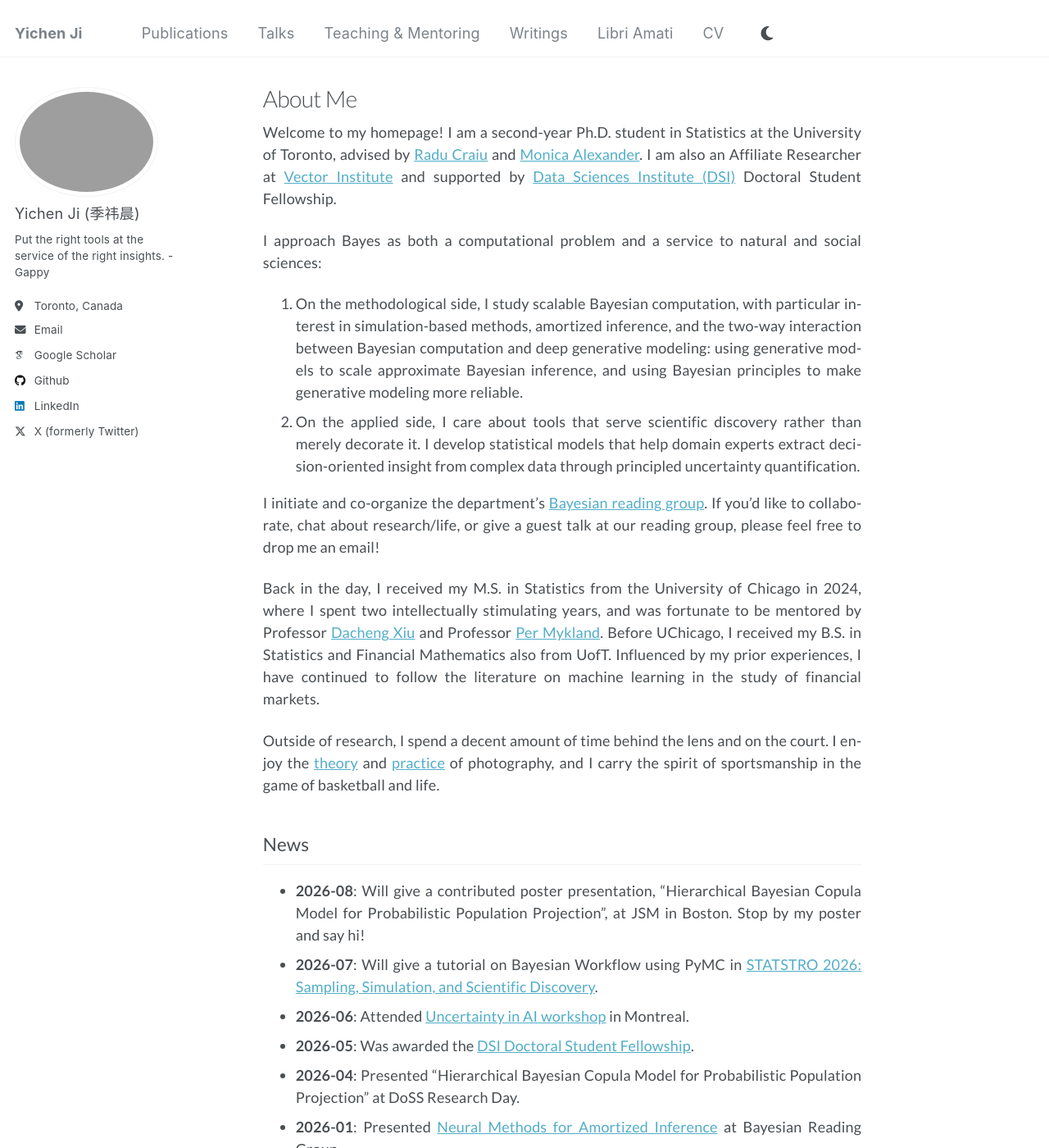
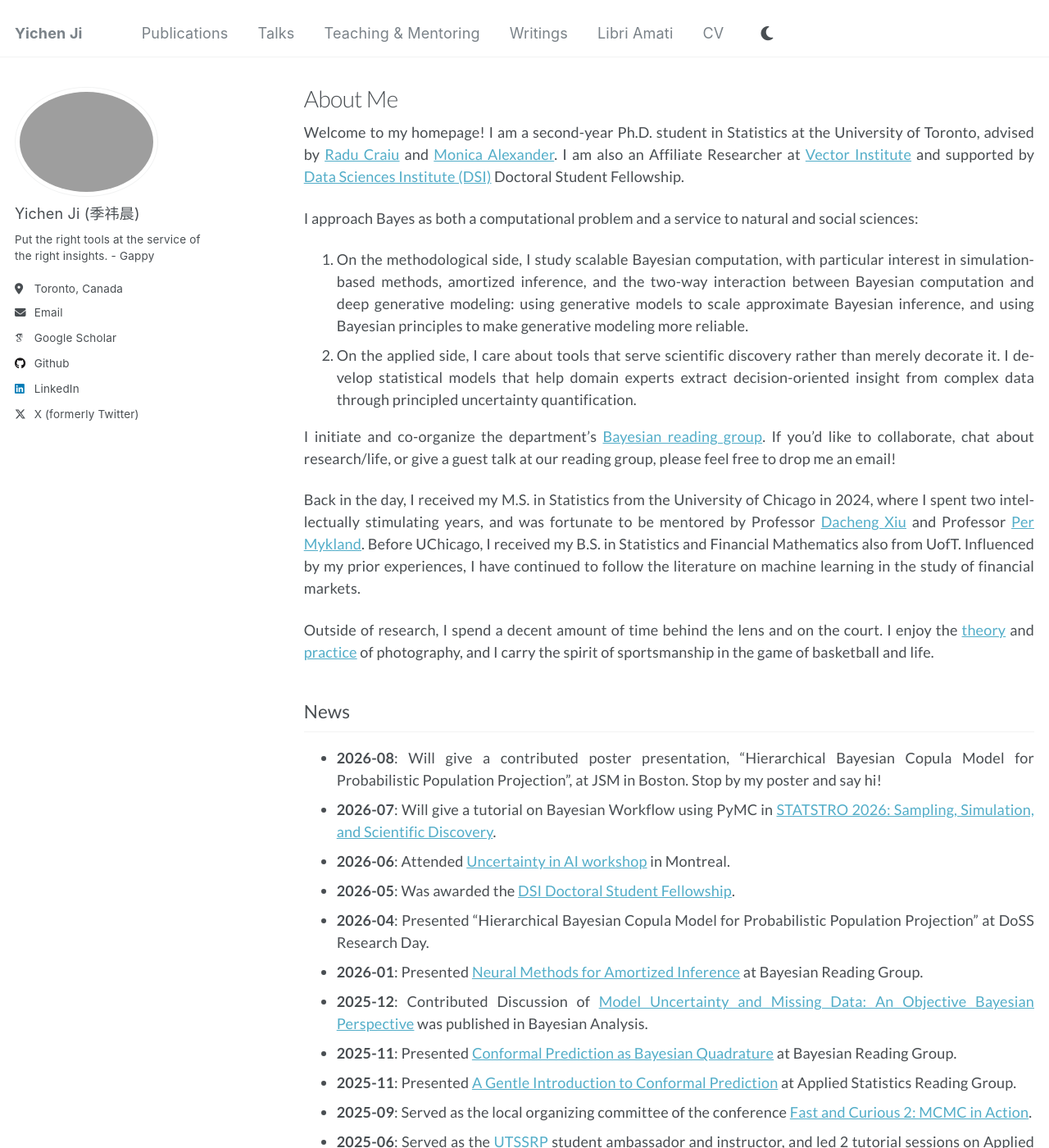
Before and after one commit to user-jiyichen/user-jiyichen.github.io, a Jekyll site: the page built from _pages/about.md, in a window 1280 px wide and 1400 px high. Shown: the whole window at 82% size. Built offline with Jekyll 4.4.1, drawn with Linux system fonts in a browser that asks for light colours; some web fonts are replaced.

Commit message:
Update main.scss

```diff
--- a/assets/css/main.scss
+++ b/assets/css/main.scss
@@ -72,13 +72,22 @@ code, pre, kbd, samp {
   font-family: "IBM Plex Mono", "SFMono-Regular", "SF Mono", Menlo, Consolas, monospace;
 }
 
-#main {
-  max-width: 1450px;
-}
+@media (min-width: 64em) {
+  #main {
+    max-width: 1350px;
+    margin-left: auto;
+    margin-right: auto;
+  }
 
-.page,
-.archive {
-  width: calc(100% - 250px);
+  .page,
+  .archive {
+    width: calc(100% - 300px);
+    padding-right: 0 !important;
+  }
+
+  .sidebar {
+    width: 250px;
+  }
 }
 
 .page__content p {
```
